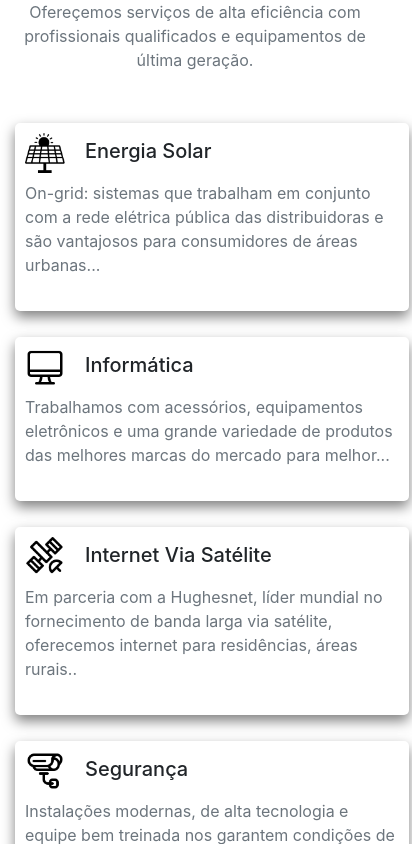
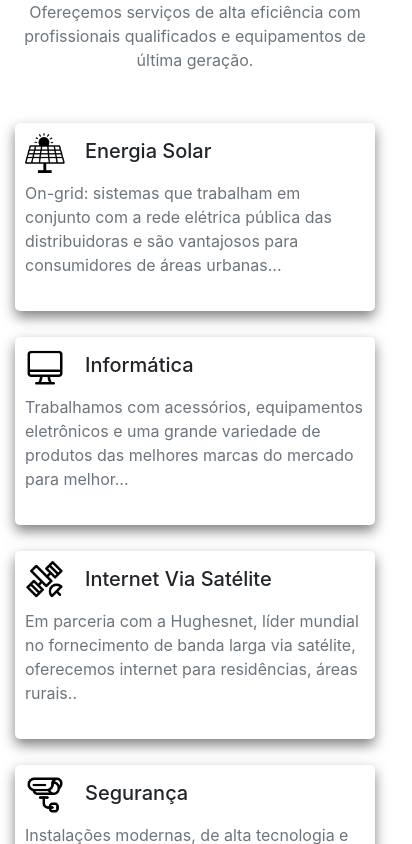
Before and after one commit to ThiagoCastagnazzi/megaTecnologia, a Next.js app: page / in a window 390 px wide. Shown: the part 2500-3344 px from the top of the page, 412 px wide, since content can reach past the window. Built offline with nearby package versions, Linux system fonts and the light colour scheme.

Commit message:
fix: mobile card service

```diff
--- a/styles/service.css
+++ b/styles/service.css
@@ -24,6 +24,6 @@
   .service-card-row {
     margin: 0 auto;
     grid-template-columns: auto;
-    width: 400px;
+    width: fit-content;
   }
 }
```
